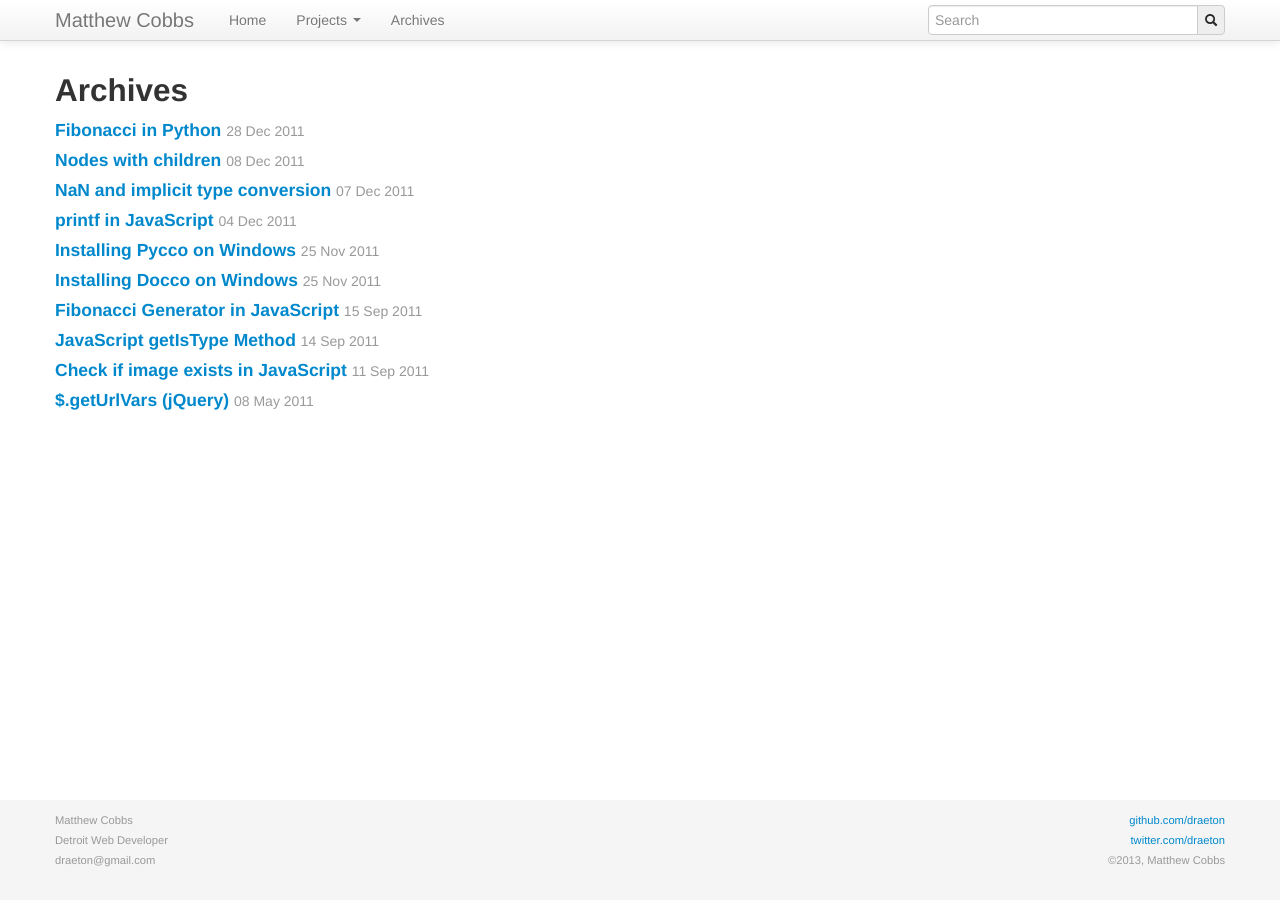
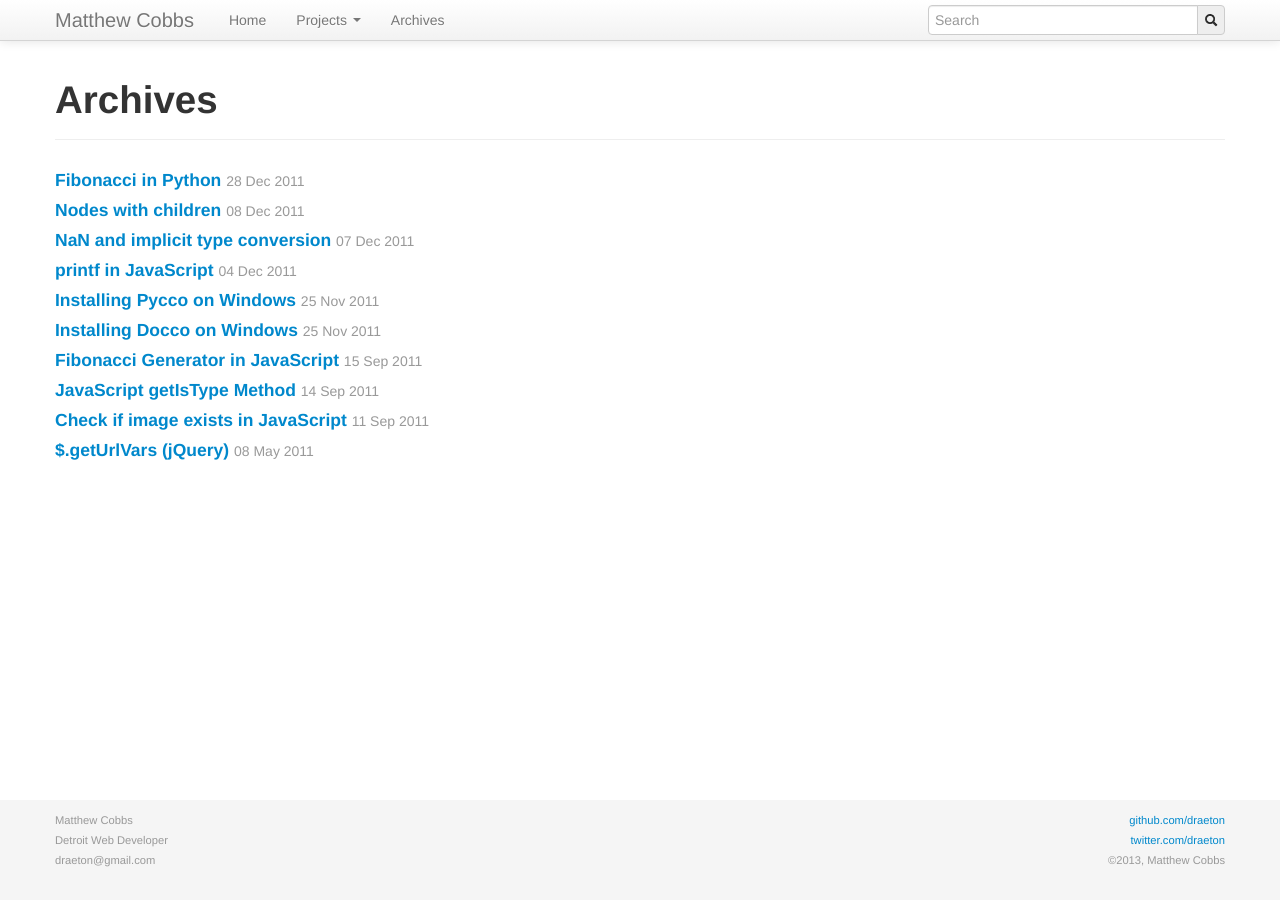
Before and after one commit to draeton/draeton.github.com, a Jekyll site: the page built from archives.html, in a window 1280 px wide. Built offline with Jekyll 4.4.1, drawn with Linux system fonts in a browser that asks for light colours; nearby versions of some CDN libraries; Markdown is read by kramdown in place of the engine named in the settings.

Commit message:
Page headers

```diff
--- a/archives.html
+++ b/archives.html
@@ -3,9 +3,12 @@ layout: default
 title: Matthew Cobbs, Detroit Web Developer
 ---
 
+<div class="page-header">
+    <h1>Archives</h1>
+</div>
+
 <!-- start section -->
 <section id="blogposts">
-    <h2>Archives</h2>
 
 {% for post in site.posts %}
 
--- a/search.html
+++ b/search.html
@@ -3,10 +3,12 @@ layout: default
 title: Matthew Cobbs, Detroit Web Developer
 ---
 
+<div class="page-header">
+    <h1>Search</h1>
+</div>
+
 <!-- start section -->
 <section id="search">
-    <h2>Search</h2>
-
     <!-- google custom search -->
     <gcse:search></gcse:search>
 
```
